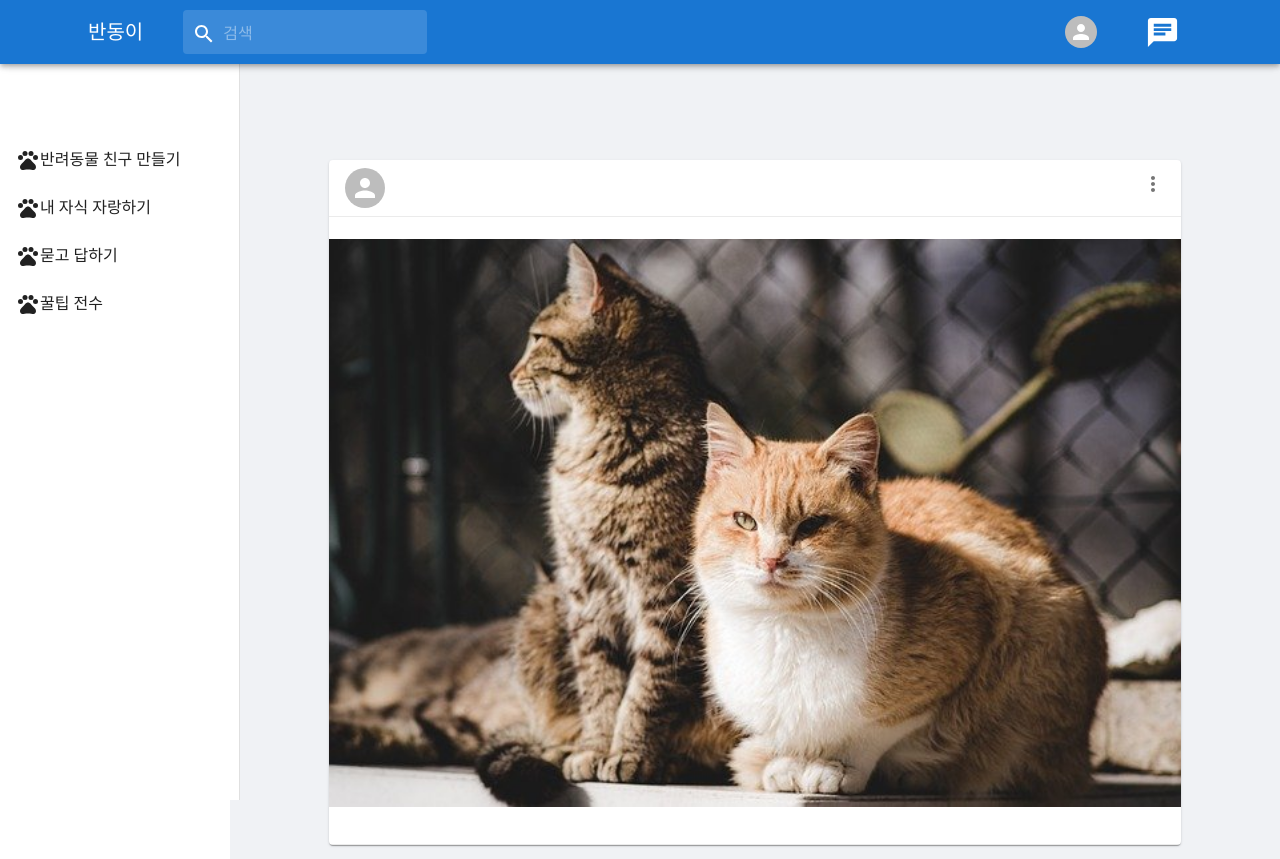
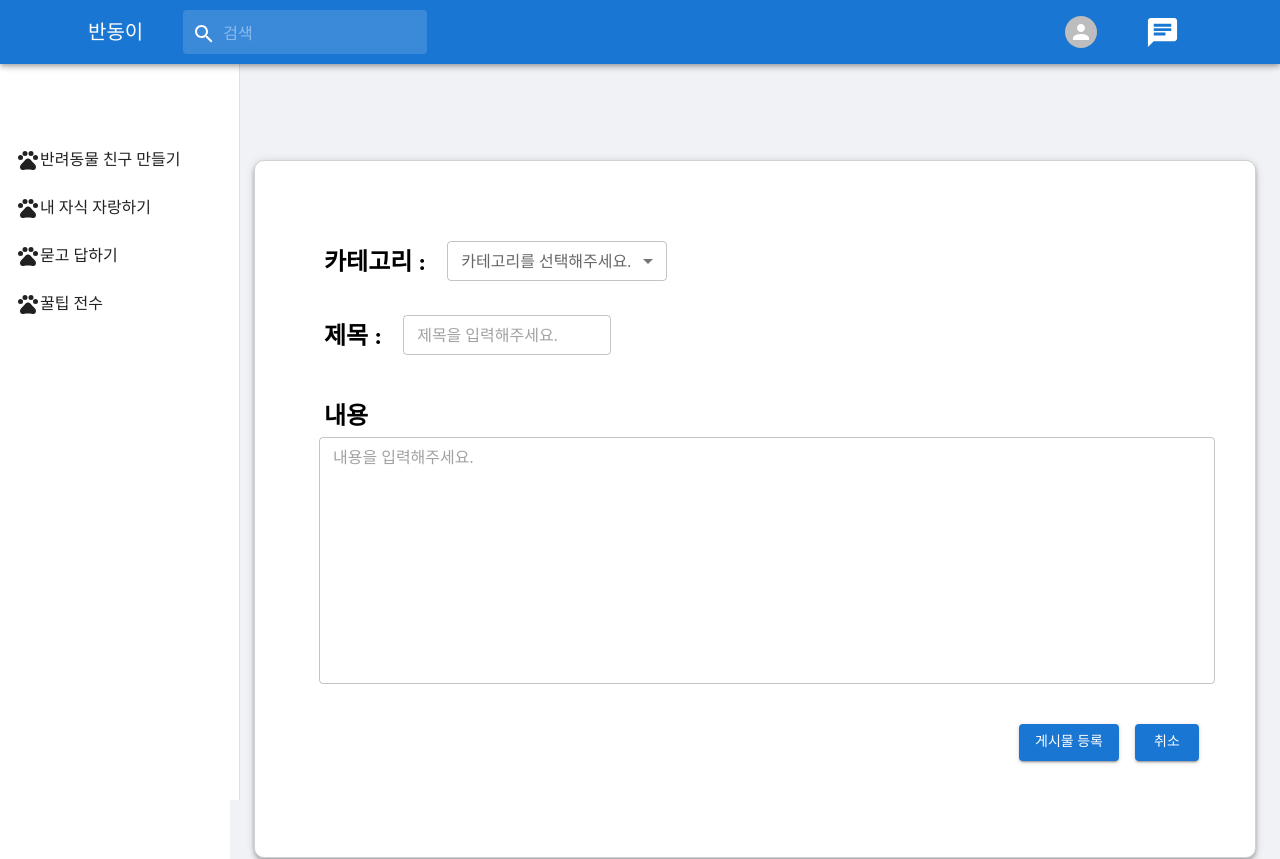
Before and after one commit to wnsrl1228/bandongi_project, a React (Create React App) app in the folder client/: page /post/create in a window 1280 px wide. Shown: the top 859 px of the page. Built offline with nearby package versions, Linux system fonts and the light colour scheme; no server answers; sample sign-in values are in the browser's storage; a web font is replaced by a local one.

Commit message:
게시글 생성 view 구현

```diff
--- a/client/src/components/PostCreateComponent/PostCreateComponent.js
+++ b/client/src/components/PostCreateComponent/PostCreateComponent.js
@@ -2,31 +2,29 @@ import React, { useState,useEffect} from 'react';
 
 import {
     Grid,
-    Card,
-    CardMedia,
-    Container,
     Typography,
-    CardActions,
-    CardContent,
-    CardHeader,
-    Avatar,
-    IconButton,
-    Divider,
     Link,
     TextField,
     Button,
-    InputAdornment,
-    Paper
+    InputLabel,
+    MenuItem,
+    FormControl,
+    Select,
+    Container
 } from '@mui/material';
-import MoreVertIcon from '@mui/icons-material/MoreVert';
-import PetsIcon from '@mui/icons-material/Pets';
-import AccountCircle from '@mui/icons-material/AccountCircle';
 import axios from "axios";
 import { Link as RouterLink,useNavigate} from "react-router-dom";
 import { Box } from '@mui/system';
-import dog1 from '../MainComponent/sample/dog1.jpg';
-const hello=[dog1];
+
 export default function PostComponent(props) {
+
+    //카테고리  시작
+    const [age, setAge] = React.useState('');
+
+    const handleChange = (event) => {
+      setAge(event.target.value);
+    };
+    //카테고리  끝
 
     const navigate = useNavigate();
 
@@ -67,110 +65,107 @@ export default function PostComponent(props) {
     },[]);
 
 
-    const onCommentContentHandler = (e) => {
-        setCommentContent(e.currentTarget.value);
+    const handleSubmit = (e) => {
+
+      const body = {
+
       }
-
-    // 댓글 등록하기
-    const commentSubmit = (e) => {
-        if (commentContent === '') {
-            alert("내용을 입력해주세요");
-            return;
-        }
-        const body = {
-            post_id: post_id,
-            content: commentContent
-        }
-
-        axios.post("/post/comment",body)
-            .catch( (err) => {
-                alert("다시 시도해주세요.");
-            })
+      // axios.patch("/user/edit",body)
+      //     .then( (res) => {
+      //         if (res.data.success){
+      //             alert("프로필이 변경되었습니다.");
+      //             navigate('/profile/edit');
+      //         } else{
+      //             alert(res.data.message);
+      //             navigate("/");
+      //         }
+      //     }).catch( (err) => {
+      //         alert("다시 시도해주세요.");
+      //         navigate("/profile/edit");
+      //     })
     };
 
-    const plueMinusLike = (e) => {
+    const checkPostCancel = (e) => {
+      var result = window.confirm("정말로 취소하시겠습니까?");
+      if(result){
+        window.location.href ="/";
+      }else{
+          return false;
+      }
+    }
+    return (
+      <Container  maxWidth="lg" sx={{mt: {xs:10,sm:16,md:20},mb:100}} >
+      <Container fixed style={{border: '1px solid #d2d2d2',borderRadius:"10px",backgroundColor:"#FFFFFF"}} sx={{p:5,boxShadow:4}}>
+      <Box component="form"  onSubmit={handleSubmit} sx={{ mt: 3 }}>
+          <Grid container sx={{mb:3,p:2}} alignItems="center">
+              <Grid item sx={{ml:3}} xs={12}>
+                <Typography  variant="h5" fontWeight="Bold" style={{display:"inline-block", margin:"5px"}}>
+                  <span >카테고리 :</span>
+                </Typography>
+                <FormControl sx={{ ml:2 , minWidth: 220 }} size="small">
+                    <InputLabel id="demo-simple-select-label">카테고리를 선택해주세요.</InputLabel>
+                    <Select
+                      labelId="demo-simple-select-label"
+                      id="demo-simple-select"
+                      value={age}
+                      label="Age"
+                      onChange={handleChange}
+                    >
+                      <MenuItem value={10}>반려동물 친구 만들기</MenuItem>
+                      <MenuItem value={20}>내 자식 자랑하기</MenuItem>
+                      <MenuItem value={30}>묻고 답하기</MenuItem>
+                      <MenuItem value={30}>꿀팁 전수</MenuItem>
+                    </Select>
+                  </FormControl>
+              </Grid>
+              <Grid item  sx={{ml:3,mt:4}} xs={12}>
+                <Typography  variant="h5" fontWeight="Bold" >
+                  <span style={{display:"inline-block", margin:"5px"}}>제목 :</span>
+                  <TextField
+                        margin="normal"
+                        placeholder="제목을 입력해주세요."
+                        fullWidth
+                        size="small"
+                        required
+                        multiline
+                        // onChange ={onAddressHandler}
+                        autoComplete='off'
+                        sx={{width:"auto",ml:2,mt:0}}
+                      />
+                </Typography>
+              </Grid>
 
-        if (post.userId == sessionStorage.getItem('token')) {
-            alert("자신의 글은 추천할 수 없습니다.")
-            return;
-        }
+              <Grid item  sx={{ml:3,mt:4,mb:-3}} xs={12}>
+                <Typography  variant="h5" fontWeight="Bold" style={{display:"inline-block", margin:"5px"}}>
+                  내용
+                </Typography>
+                <Typography  variant="h6"  >
+                  <TextField
+                        margin="normal"
+                        // onChange = {onProfileContentHandler}
+                        placeholder='내용을 입력해주세요.'
+                        autoComplete='off'
+                        fullWidth
+                        size="small"
+                        required
+                        multiline
+                        rows={10}
+                        sx={{mt:0}}
+                      />
+                </Typography>
+              </Grid>
 
-        const body = {
-            post_id: post_id,
-        }
-
-
-        if (likeValid == 0) {
-            axios.post("/post/like/plus",body)
-            .then((res) => {
-                setLikeValid(likeValid+1);
-                post.p_like_count++;
-            })
-            .catch((err) => {
-                alert("다시 시도해주세요.");
-            })
-
-        } else {
-            axios.post("/post/like/minus",body)
-                .then((res) => {
-                    setLikeValid(likeValid-1);
-                    post.p_like_count--;
-                })
-                .catch( (err) => {
-                    alert("다시 시도해주세요.");
-                })
-        }
-
-    }
-
-
-    return (
-        <Container  maxWidth="md" sx={{mt: 20,mb:100}}>
-            <Card sx={{}}>
-                <CardHeader
-                    avatar={
-                        <Link component={RouterLink} to={{pathname:`/profile/${post.userId}`}}>
-                            <Avatar src={post.profile_img}></Avatar>
-                        </Link>
-                    }
-                    action={
-                        <IconButton aria-label="settings">
-                            <MoreVertIcon />
-                        </IconButton>
-                    }
-                    sx={{p:1,pl:2,pr:2}}
-                    title={
-                        <Link component={RouterLink} to={{pathname:`/profile/${post.userId}`}} underline="none" style={{color:"black"}}>
-                            {post.userNickname}
-                        </Link>}
-                    subheader={post.created_date}
-                /><Divider light />
-
-
-                    <CardContent sx={{p:1,pl:2,pr:1}}>
-                        <Typography gutterBottom variant="body1" component="div" fontWeight="bold">
-                            {post.title}
-                        </Typography>
-                    </CardContent>
-                    <CardMedia
-                        component="img"
-                        sx={{
-                            height:"194",
-                        // 16:9
-                        // pt: '56.25%',
-                        }}
-                        image={hello[0]}
-
-                        alt="random"
-                    />
-
-                    <CardContent>
-                        <Typography variant="body2" gutterBottom>
-                            {post.content}
-                        </Typography>
-                    </CardContent>
-                    <Divider light />
-            </Card>
-        </Container>
+              <Grid container  item  xs={12} sx={{mt:4}} justifyContent="flex-end">
+                <Button type="submit" variant="contained" sx={{ mt : 3,mb:2,mr:2}}>
+                        게시물 등록
+                </Button>
+                <Button variant="contained" onClick={checkPostCancel} sx={{ mt : 3,mb:2,mr:2}}>
+                        취소
+                </Button>
+              </Grid>
+          </Grid>
+          </Box>
+      </Container>
+  </Container>
     )
 }
```
